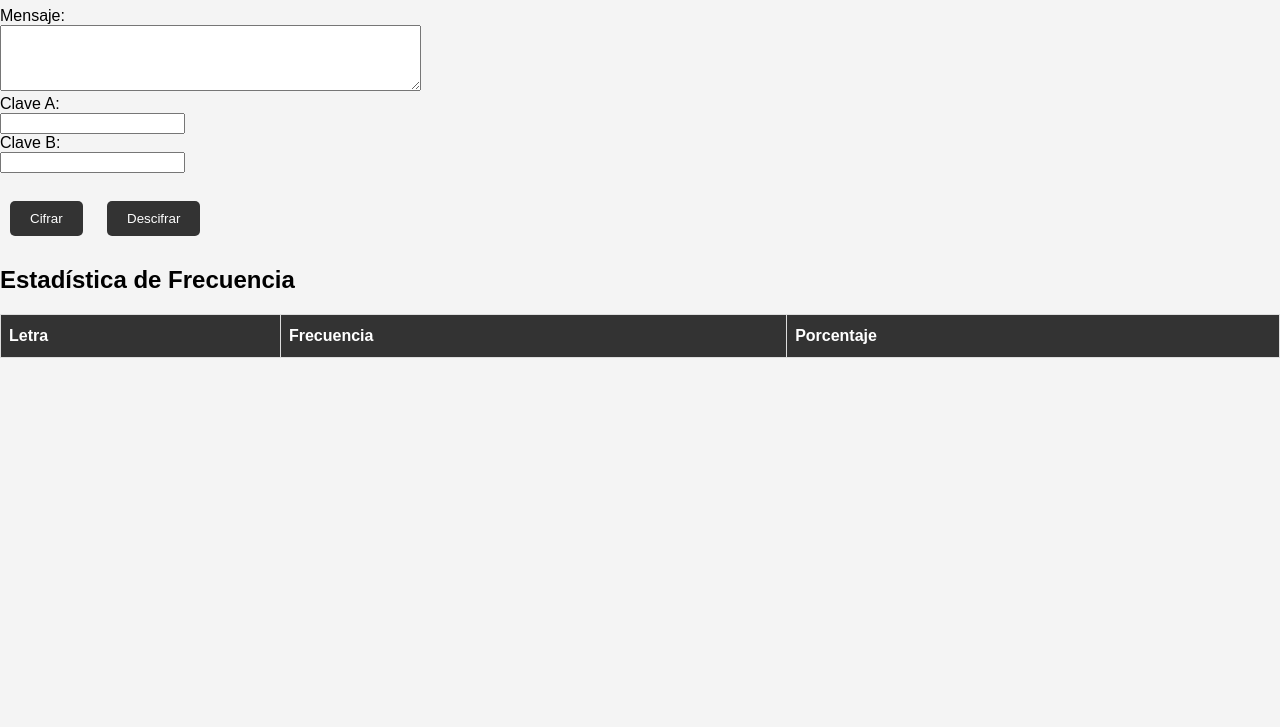
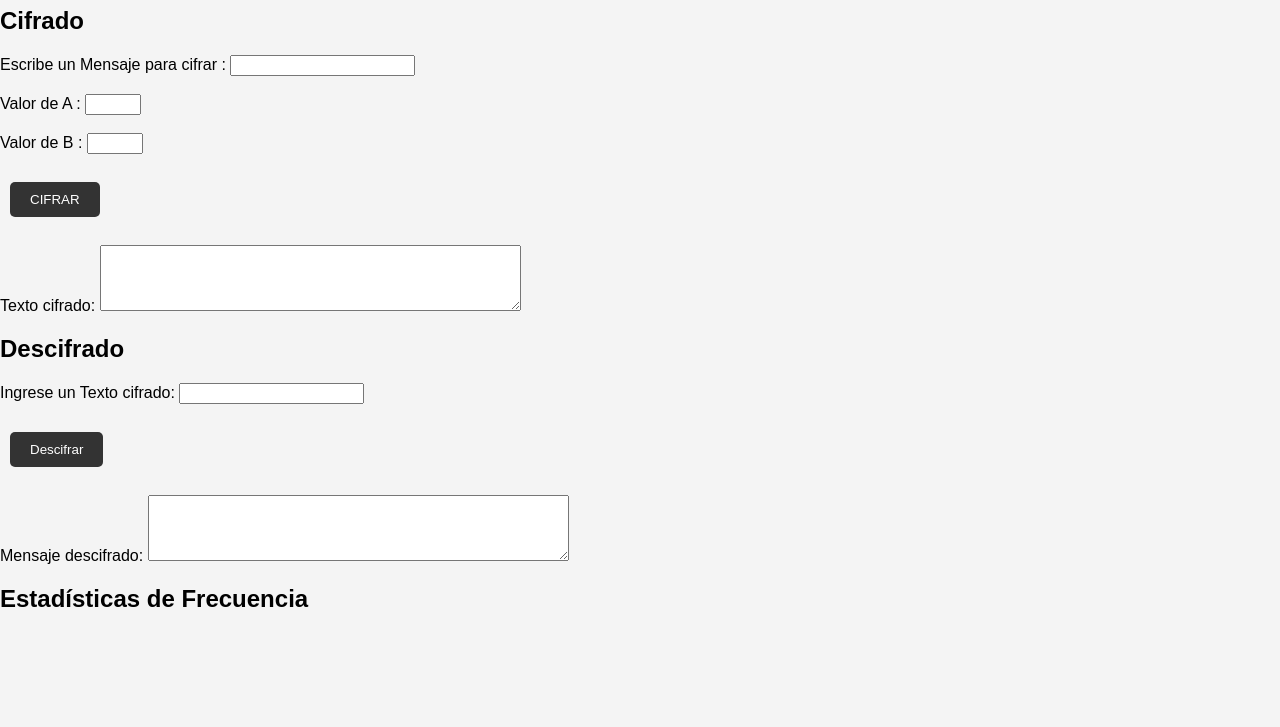
Before and after one commit to cdcl10/CifradoAfin, a plain HTML site: page index.html in a window 1280 px wide. Shown: the part 73-800 px from the top of the page. Drawn offline with Linux system fonts and the light colour scheme.

Commit message:
Update index.html

```diff
--- a/index.html
+++ b/index.html
@@ -1,38 +1,48 @@
 <!DOCTYPE html>
 <html>
   <head>
-    <meta charset="UTF-8">
-    <title>Cifrado y Descifrado Afin</title>
+    <title>Cifrado y Descifrado  Afín</title>
+    <meta charset="utf-8">
     <link rel="stylesheet" href="style.css">
   </head>
   <body>
-    <h1>Cifrado y Descifrado Afin</h1>
+    <h1>Cifrado y Descifrado  Afín</h1>
+    <h2>Cifrado</h2>
+    <form>
+      <label for="mensajeCifrar">Escribe un Mensaje para cifrar :</label>
+      <input type="text" id="mensajeCifrar" name="mensajeCifrar"><br><br>
+      <label for="a">Valor de A :</label>
+      <input type="number" id="aCifrar" name="a" min="1" max="25"><br><br>
+      <label for="b">Valor de B :</label>
+      <input type="number" id="bCifrar" name="b" min="0" max="25"><br><br>
+      <button  type="button" onclick="cifrar()">CIFRAR</button>
+      <br><br>
+      <label for="texto-cifrado">Texto cifrado:</label>
+      <textarea id="texto-cifrado" name="texto-cifrado" rows="4" cols="50" readonly></textarea>
+    </form>
+          <h2> Descifrado</h2>
+    <form>
+      <label for="texto-descifrado">Ingrese un Texto cifrado:</label>
+      <input type="text" id="texto-descifrado" name="texto-descifrado"><br><br>
+      <button type="button" onclick="calcularFrecuencia()">Descifrar</button>
+      <br><br>
+      <div id="parametros"></div>
 
-    <form>
-      <label for="mensaje">Mensaje:</label><br>
-      <textarea id="mensaje" name="mensaje" rows="4" cols="50"></textarea><br>
-      <label for="a">Clave A:</label><br>
-      <input type="number" id="a" name="a"><br>
-      <label for="b">Clave B:</label><br>
-      <input type="number" id="b" name="b"><br><br>
-      <button type="button" onclick="cifrar()">Cifrar</button>
-      <button type="button" onclick="descifrar()">Descifrar</button>
+      <label for="mensaje-descifrado">Mensaje descifrado:</label>
+      <textarea id="mensaje-descifrado" name="mensaje-descifrado" rows="4" cols="50" readonly></textarea>
+    </form>
+    <h2>Estadísticas de Frecuencia</h2>
+    <div id="estadisticass">
+      <div class="caja">
+      </p>
 
-    </form>
+      <table id="estadisticas">
 
-    <h2>Estadística de Frecuencia</h2>
-    <table>
-      <thead>
-        <tr>
-          <th>Letra</th>
-          <th>Frecuencia</th>
-          <th>Porcentaje</th>
-        </tr>
-      </thead>
-      <tbody id="frecuencia">
-      </tbody>
-    </table>
 
+
+
+      </div>
+    </div>
     <script src="script.js"></script>
   </body>
 </html>
```
